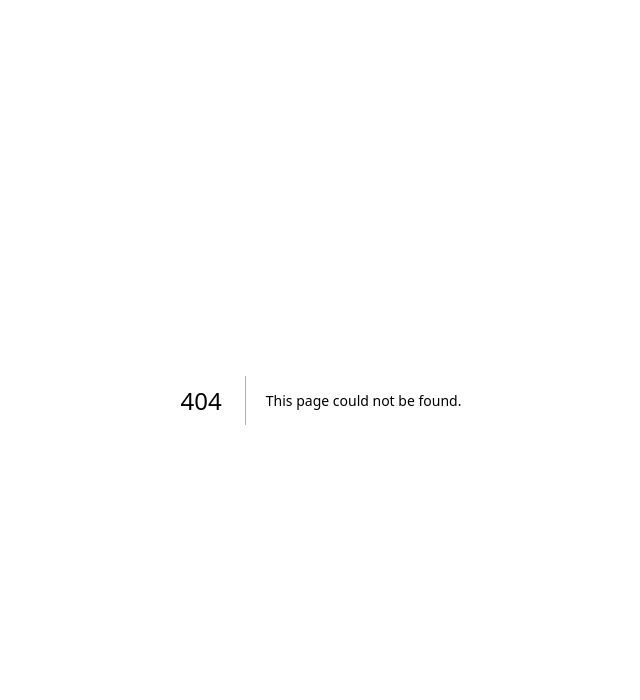
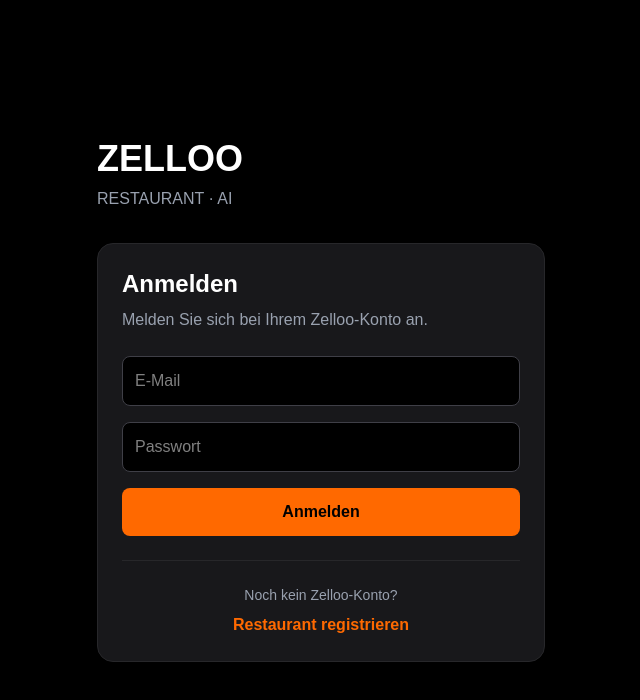
Before and after one commit to ahmedismailch-alt/zelloo, a Next.js app: page /login in a window 1280 px wide. Before the commit this address had no page. Shown: the top 700 px of the page, without its empty margins (319-959 px from the left). Built offline with nearby package versions, Linux system fonts and the light colour scheme; no server answers.

Commit message:
page.tsx erstellen

```diff
--- /dev/null
+++ b/app/login/page.tsx
@@ -0,0 +1,118 @@
+"use client";
+
+import { useState } from "react";
+import { useRouter } from "next/navigation";
+import { supabase } from "../../lib/supabase";
+
+export default function LoginPage() {
+  const router = useRouter();
+
+  const [email, setEmail] = useState("");
+  const [password, setPassword] = useState("");
+  const [message, setMessage] = useState("");
+  const [loading, setLoading] = useState(false);
+
+  async function handleLogin(e: React.FormEvent) {
+    e.preventDefault();
+
+    setLoading(true);
+    setMessage("");
+
+    const { error } = await supabase.auth.signInWithPassword({
+      email: email.trim(),
+      password,
+    });
+
+    if (error) {
+      setMessage("E-Mail oder Passwort ist falsch.");
+      setLoading(false);
+      return;
+    }
+
+    router.push("/dashboard");
+    router.refresh();
+  }
+
+  return (
+    <main className="min-h-screen bg-black text-white flex items-center justify-center p-6">
+      <div className="w-full max-w-md">
+
+        <div className="mb-8">
+          <h1 className="text-4xl font-black">
+            ZELLOO
+          </h1>
+
+          <p className="text-gray-400 mt-2">
+            RESTAURANT · AI
+          </p>
+        </div>
+
+        <div className="bg-zinc-900 border border-zinc-800 rounded-2xl p-6">
+
+          <h2 className="text-2xl font-bold mb-2">
+            Anmelden
+          </h2>
+
+          <p className="text-gray-400 mb-6">
+            Melden Sie sich bei Ihrem Zelloo-Konto an.
+          </p>
+
+          <form
+            onSubmit={handleLogin}
+            className="space-y-4"
+          >
+
+            <input
+              type="email"
+              placeholder="E-Mail"
+              value={email}
+              onChange={(e) => setEmail(e.target.value)}
+              required
+              autoComplete="email"
+              className="w-full p-3 rounded-lg bg-black border border-zinc-700"
+            />
+
+            <input
+              type="password"
+              placeholder="Passwort"
+              value={password}
+              onChange={(e) => setPassword(e.target.value)}
+              required
+              autoComplete="current-password"
+              className="w-full p-3 rounded-lg bg-black border border-zinc-700"
+            />
+
+            <button
+              type="submit"
+              disabled={loading}
+              className="w-full bg-orange-500 text-black font-bold p-3 rounded-lg disabled:opacity-50"
+            >
+              {loading ? "Anmeldung..." : "Anmelden"}
+            </button>
+
+          </form>
+
+          {message && (
+            <p className="mt-4 text-sm text-red-400">
+              {message}
+            </p>
+          )}
+
+          <div className="border-t border-zinc-800 mt-6 pt-6 text-center">
+            <p className="text-sm text-gray-400">
+              Noch kein Zelloo-Konto?
+            </p>
+
+            <button
+              onClick={() => router.push("/signup")}
+              className="text-orange-500 font-bold mt-2"
+            >
+              Restaurant registrieren
+            </button>
+          </div>
+
+        </div>
+      </div>
+    </main>
+  );
+}
```
